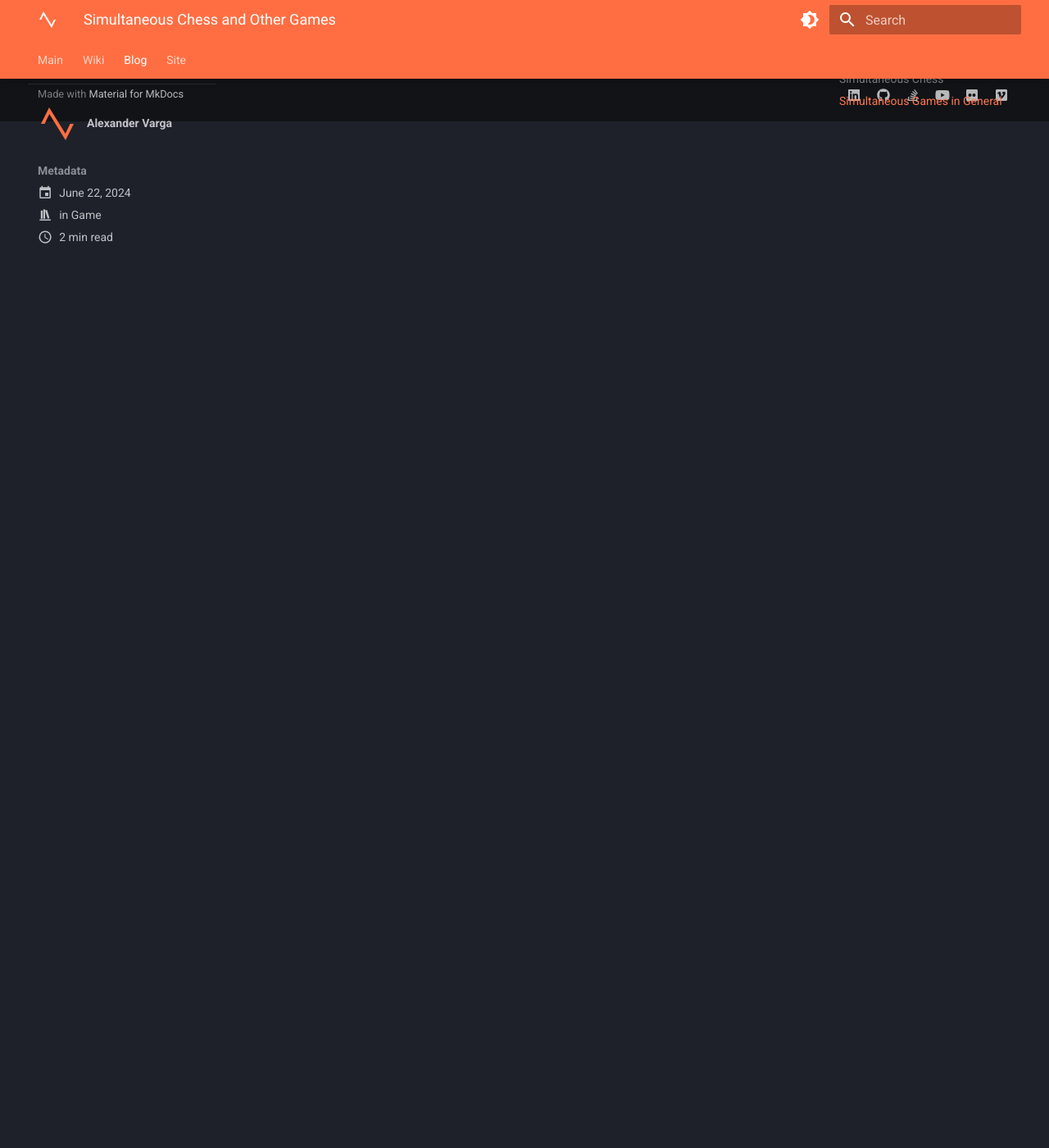
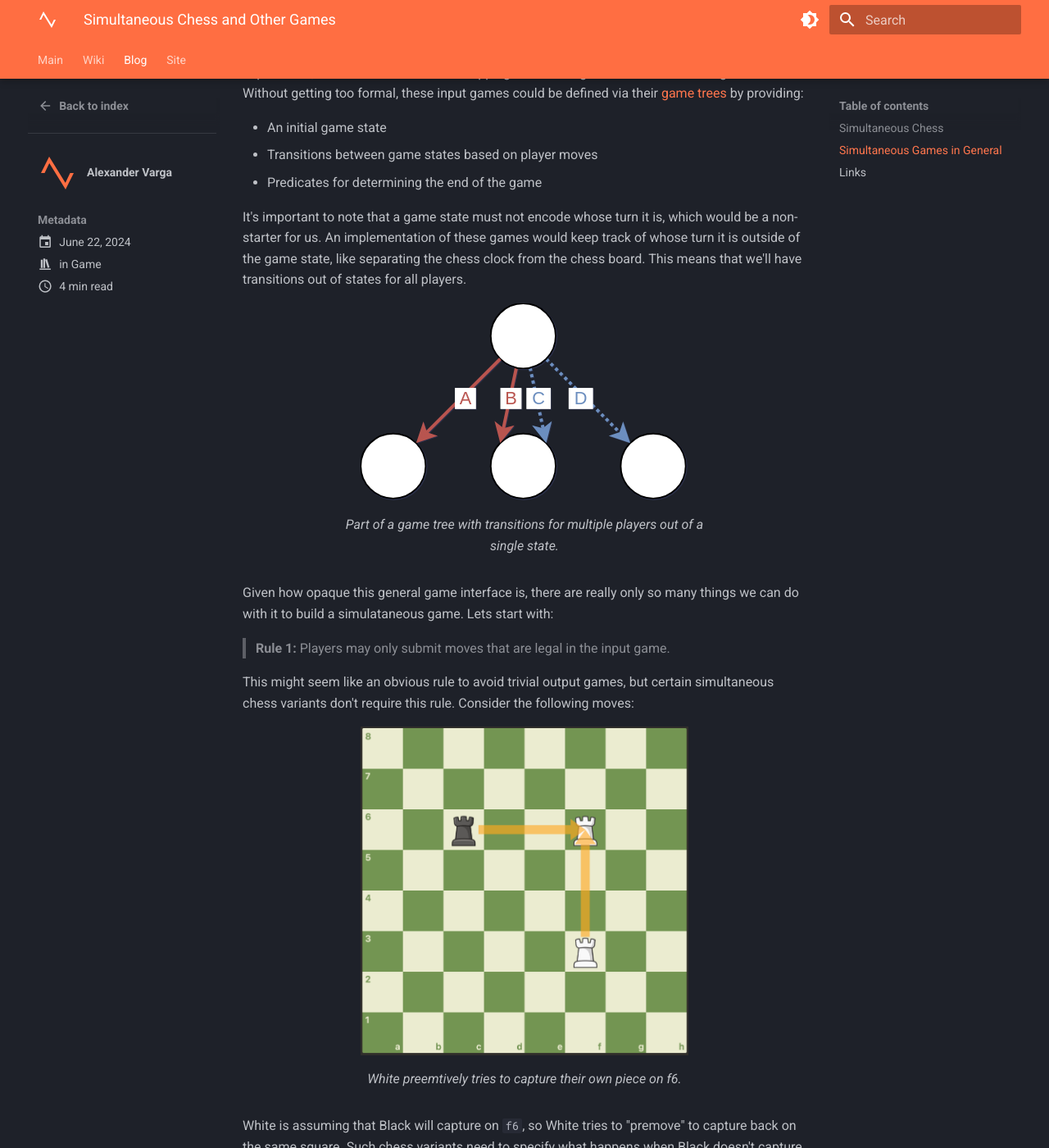
Before and after one commit to asvarga/asvarga.github.io, an MkDocs documentation site: the page built from docs/blog/posts/simultaneous-chess-and-other-games.md, in a window 1280 px wide and 1400 px high, scrolled down 1971 px. Shown: the whole window at 82% size. Built offline with MkDocs 1.6.1 and Material for MkDocs 9.7.7, drawn with Linux system fonts in a browser that asks for light colours; before the commit the page ends 2119 px from its top, so only the background shows below that; some of the changed text lies outside the part shown.

Commit message:
progress on simulataneous games post

```diff
--- a/docs/blog/posts/simultaneous-chess-and-other-games.md
+++ b/docs/blog/posts/simultaneous-chess-and-other-games.md
@@ -40,3 +40,40 @@
   <img src='/files/tic-tac-toe-1.png' width=400 />
   <figcaption>Both players request the center square; what happens?</figcaption>
 </figure>
+
+In particular, I want a sort of function mapping turn-based games to simultaneous games. Without getting too formal, these input games could be defined via their [game trees](https://en.wikipedia.org/wiki/Game_tree) by providing:
+
+- An initial game state
+- Transitions between game states based on player moves
+- Predicates for determining the end of the game
+
+It's important to note that a game state must not encode whose turn it is, which would be a non-starter for us. An implementation of these games would keep track of whose turn it is outside of the game state, like separating the chess clock from the chess board. This means that we'll have transitions out of states for all players.
+
+<figure>
+  <img src='/files/game-tree-1.svg' width=400 />
+  <figcaption>Part of a game tree with transitions for multiple players out of a single state.</figcaption>
+</figure>
+
+Given how opaque this general game interface is, there are really only so many things we can do with it to build a simulataneous game. Lets start with:
+
+> **Rule 1:** Players may only submit moves that are legal in the input game.
+
+This might seem like an obvious rule to avoid trivial output games, but certain simultaneous chess variants don't require this rule. Consider the following moves:
+
+<figure>
+  <img src='/files/chess-2.png' width=400 />
+  <figcaption>White preemtively tries to capture their own piece on f6.</figcaption>
+</figure>
+
+White is assuming that Black will capture on `f6`, so White tries to "premove" to capture back on the same square. Such chess variants need to specify what happens when Black doesn't capture on `f6`. However, allowing moves like this is impossible in general simultaneous games because "capturing one's own piece" isn't a legal transition in the input game. It isn't in the game tree so it can't be described or requested through the opaque game interface.
+
+Now we turn to the question of how to resolve conflicts in general. Again there are only so many things we can do, but I'll propose:
+
+> **Rule 2:** Moves are tried in all possible orders, and only moves that are legal in all orders are executed.
+
+FIXME: This doesn't choose which state to end up in...
+
+
+### Links
+
+- Images created using [chess.com/analysis](https://www.chess.com/analysis) and [playtictactoe.org](https://playtictactoe.org/) and [app.diagrams.net](https://app.diagrams.net/)
```
Also changed, not shown: docs/Files/chess-2.png (added), docs/Files/game-tree-1.svg (added).
